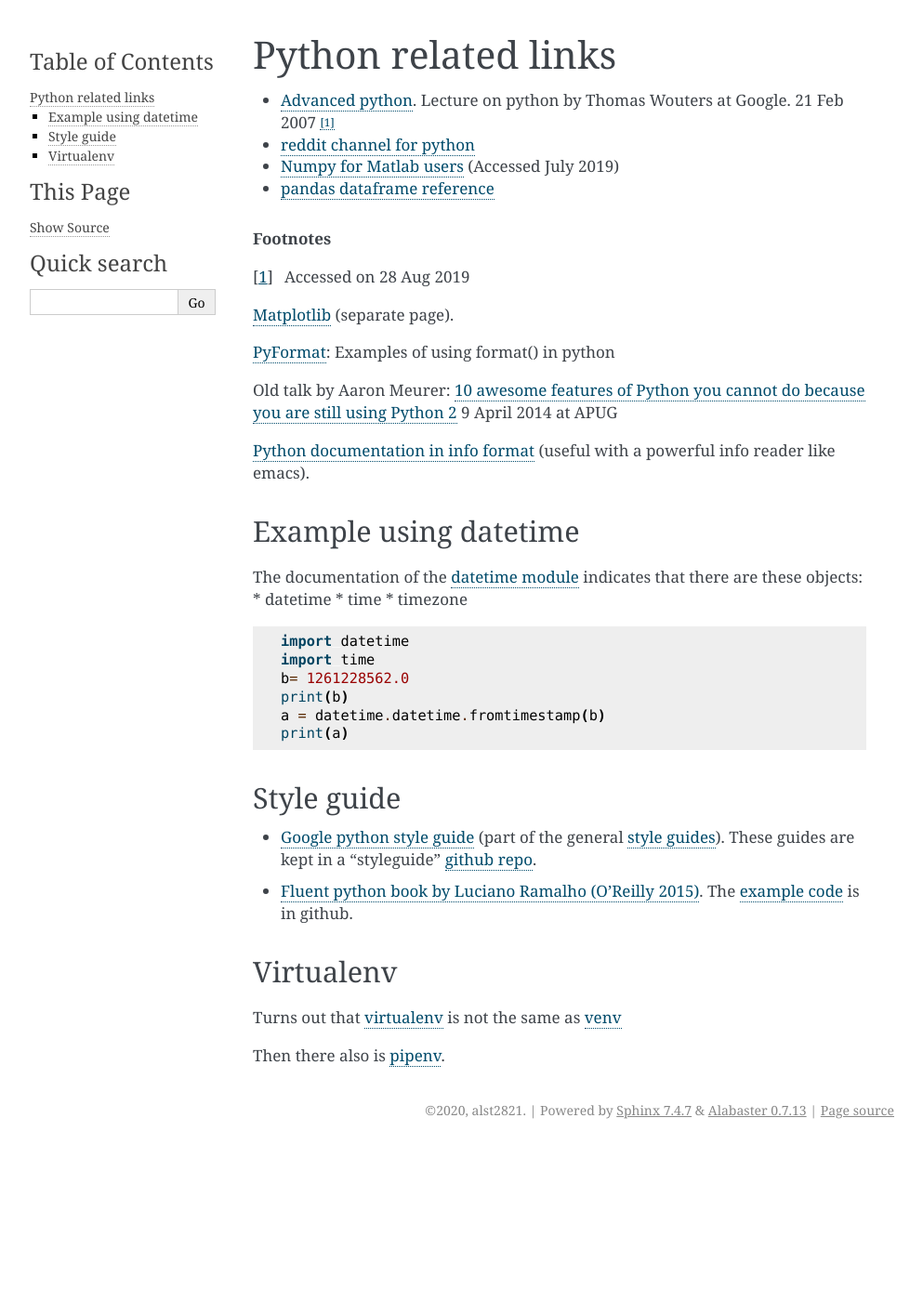
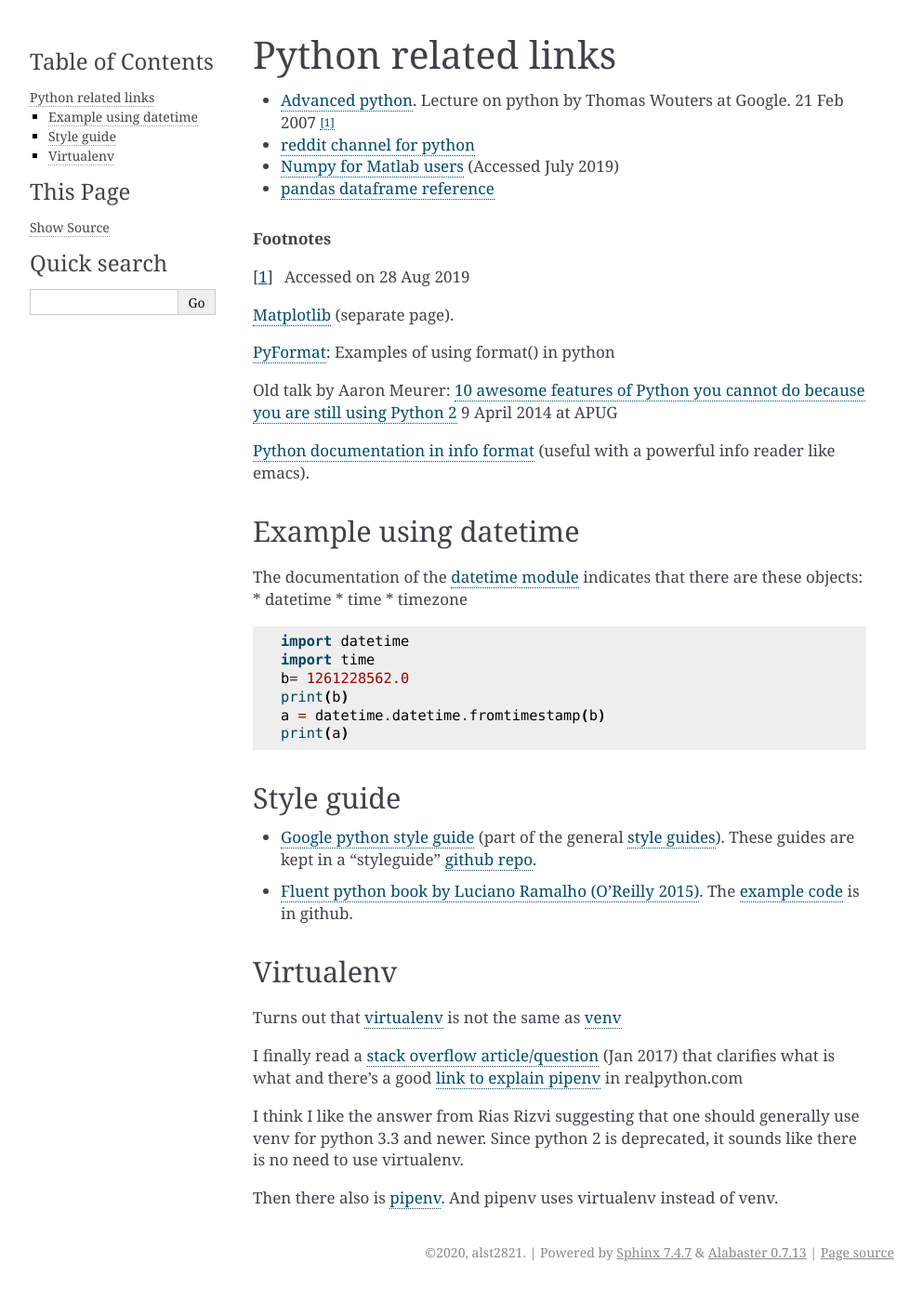
Before and after one commit to alst2821/puffer-fish, a Sphinx documentation site: the page built from doc/python.rst, in a window 1280 px wide. Shown: the whole page at 93% size, without its empty margins (148-1141 px from the left). Built offline with Sphinx 7.4.7, drawn with Linux system fonts in a browser that asks for light colours; before the commit the page ends 1234 px from its top, so only the background shows below that.

Commit message:
python updates

```diff
--- a/doc/python.rst
+++ b/doc/python.rst
@@ -68,7 +68,14 @@ Virtualenv
 
 Turns out that virtualenv_ is not the same as venv_
 
-Then there also is pipenv_.
+I finally read a `stack overflow article/question <https://stackoverflow.com/questions/41573587/what-is-the-difference-between-venv-pyvenv-pyenv-virtualenv-virtualenvwrappe>`_ (Jan 2017) that clarifies what
+is what and there's a good `link to explain pipenv <https://realpython.com/pipenv-guide/#problems-that-pipenv-solves>`_ in realpython.com
+
+I think I like the answer from Rias Rizvi suggesting that one should
+generally use venv for python 3.3 and newer. Since python 2 is
+deprecated, it sounds like there is no need to use virtualenv.
+
+Then there also is pipenv_. And pipenv uses virtualenv instead of venv.
 
 .. _virtualenv : https://virtualenv.pypa.io/en/latest/
 .. _venv: https://docs.python.org/3/library/venv.html
```
